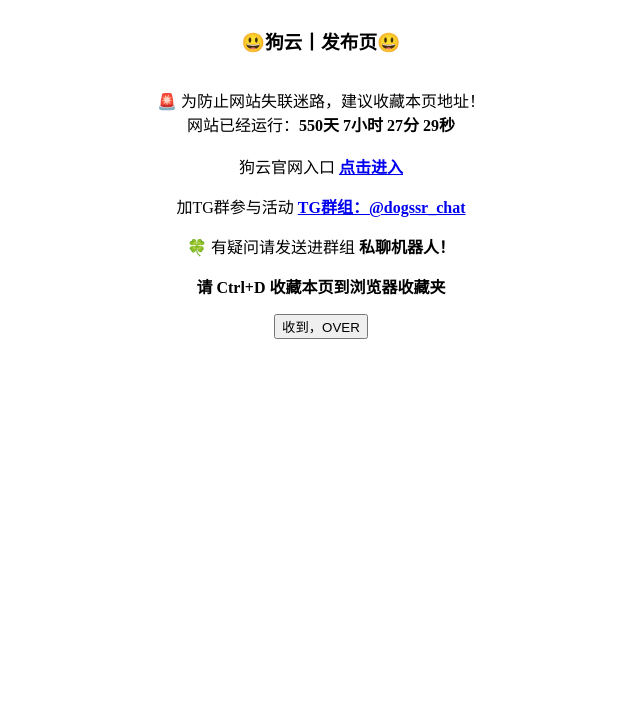
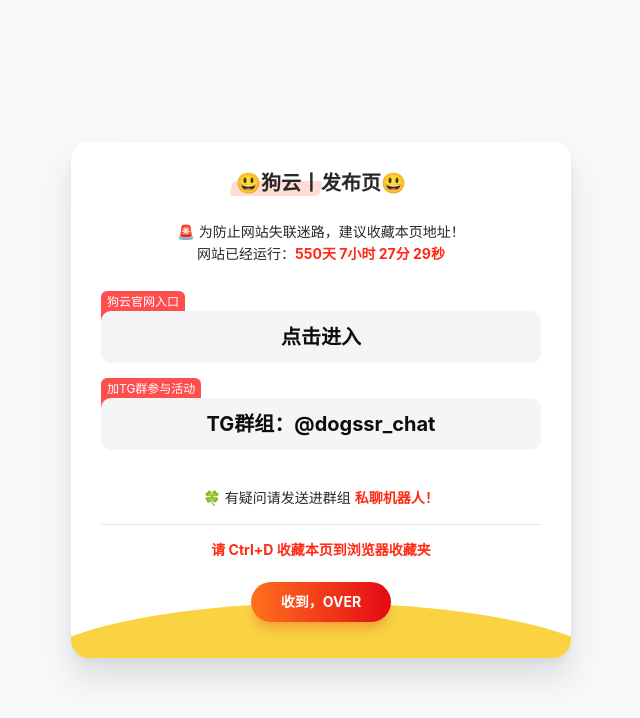
Before and after one commit to yida123/rdhtml, a plain HTML site: page index.html in a window 1280 px wide. Shown: the whole page, without its empty margins (319-959 px from the left). Drawn offline with Linux system fonts and the light colour scheme; the site is published under a folder, as on GitHub Pages, so addresses that start at the root find nothing.

Commit message:
Update index.html

```diff
--- a/index.html
+++ b/index.html
@@ -7,7 +7,7 @@
     <meta name="keywords" content="狗云最新地址">
     <meta name="description" content="Dogssr">
     <link rel="icon" href="/path/to/favicon.ico" type="image/x-icon">
-    <link rel="stylesheet" href="/css/dogssr.css">
+    <link rel="stylesheet" href="css/dogssr.css">
     <style>
         #uptime {
             text-align: center;
```
